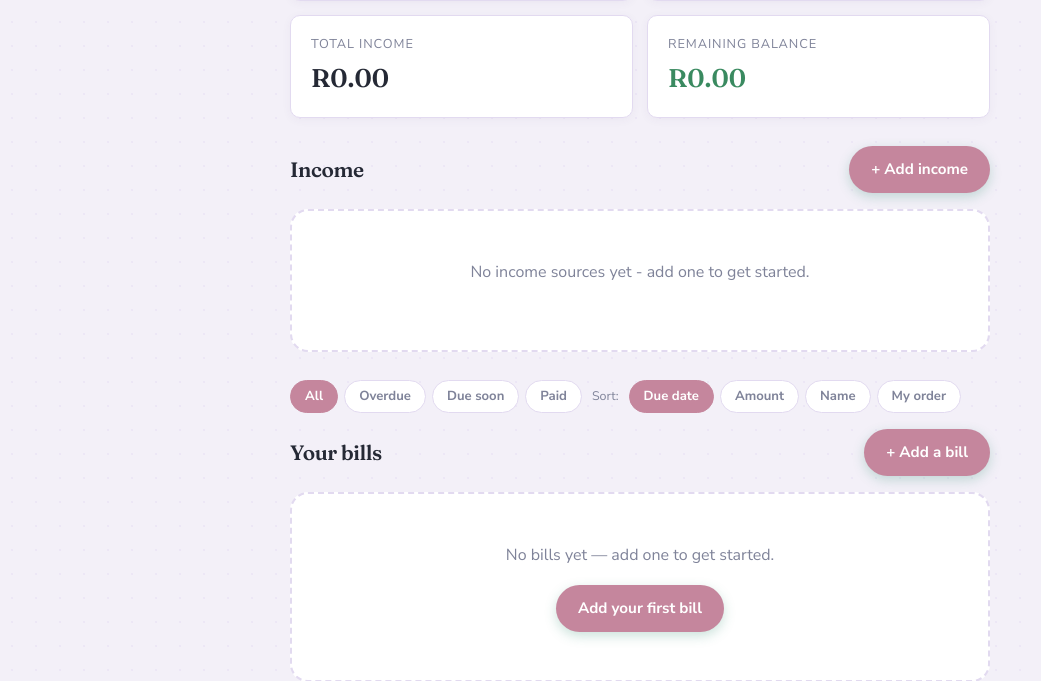
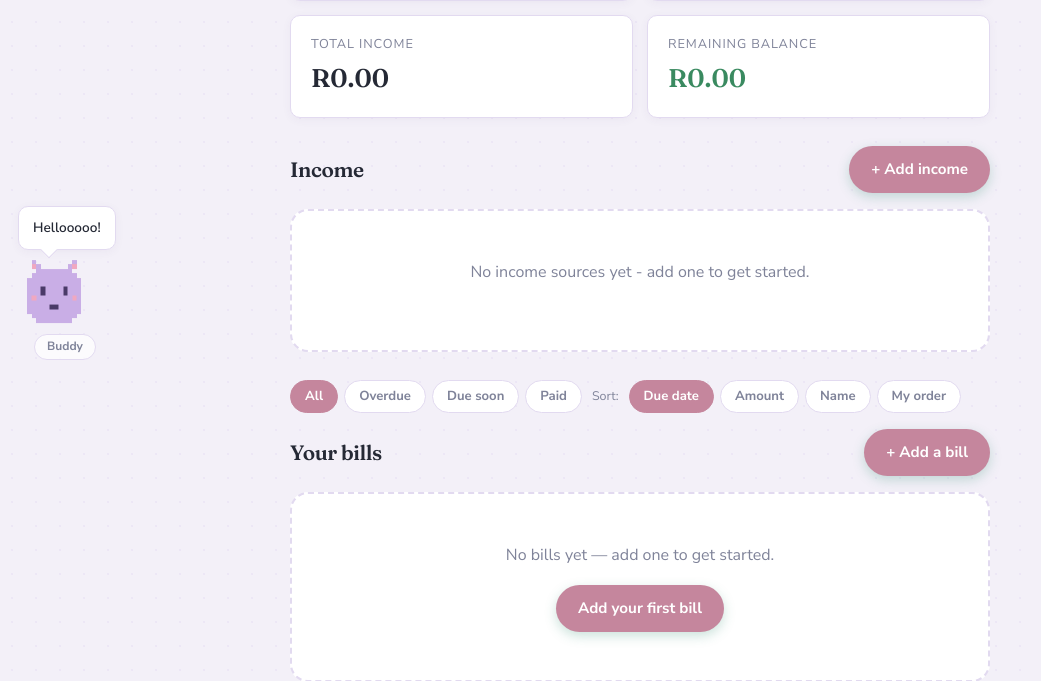
Before and after one commit to tristangouws1-prog/budget-buddy, a Flask app: page / in a window 1280 px wide. Shown: the part 422-1103 px from the top of the page, without its empty margins (0-1041 px from the left). Run offline with Flask 3, Linux system fonts and the light colour scheme; the visitor is signed in with stand-in values (Sample User, id 1); data comes from the database, SQL or seed files in the repository; data that the repository does not hold is empty.

Commit message:
Start of buddy part of budget buddy

```diff
--- a/app.py
+++ b/app.py
@@ -46,6 +46,7 @@ from werkzeug.security import generate_password_hash, check_password_hash
 from apscheduler.schedulers.background import BackgroundScheduler
 import datetime
 import calendar
+import random
 
 app = Flask(__name__)
 
@@ -252,6 +253,30 @@ class PaymentLog(db.Model):
     user_id = db.Column(db.Integer, db.ForeignKey("user.id"), nullable=False)
 
 
+class Buddy(db.Model):
+    """The user's pixel companion. One per user (for now)."""
+
+    id = db.Column(db.Integer, primary_key=True)
+
+#what the user calls their buddy
+    name = db.Column(db.String(50), nullable=False, default="Buddy")
+
+#which sprite family the buddy belongs to (only "blobcat" exists so far)
+    species = db.Column(db.String(30), nullable=False, default="blobcat")
+
+#"egg" or "hatched" - everyone is born hatched until Phase B3
+    stage = db.Column(db.String(10), nullable=False, default="hatched")
+
+#lifetime experience points - levels will be derived from this in Phase B2
+    xp = db.Column(db.Integer, nullable=False, default=0)
+
+#when the buddy was created
+    created_at = db.Column(db.DateTime, default=datetime.datetime.now)
+
+#who the buddy belongs to
+    user_id = db.Column(db.Integer, db.ForeignKey("user.id"), nullable=False, unique=True)
+
+
 @login_manager.user_loader
 def load_user(user_id):
     #Flask-Login
@@ -402,6 +427,43 @@ def get_status(payment):
         return "soon"
 
     return "upcoming"
+
+#what the buddy says, per mood
+BUDDY_MESSAGES = {
+    "happy": [
+        "Everything's paid - you're amazing!",
+        "All clear! Treat yourself (a little).",
+        "Look at that dashboard. Spotless!",
+    ],
+    "neutral": [
+        "We've got this. One bill at a time.",
+        "Hellooooo!",
+        "I'm keeping an eye on things with you.",
+    ],
+    "worried": [
+        "Eek - '{bill}' is overdue!",
+        "Um... '{bill}' needs some attention.",
+        "Don't forget '{bill}'! I believe in you!",
+    ],
+}
+
+
+def buddy_mood(user):
+    """How the buddy feels about the user's bills right now.
+    Returns (mood, message)."""
+    payments = Payment.query.filter_by(user_id=user.id).all()
+    overdue = [p for p in payments if get_status(p) == "overdue"]
+    if overdue:
+        mood = "worried"
+        message = random.choice(BUDDY_MESSAGES["worried"]).format(bill=overdue[0].name)
+    elif payments and all(p.is_paid for p in payments):
+        mood = "happy"
+        message = random.choice(BUDDY_MESSAGES["happy"])
+    else:
+        mood = "neutral"
+        message = random.choice(BUDDY_MESSAGES["neutral"])
+    return mood, message
+
 
 def parse_money(raw):
     """Turn a form value into a number rounded to 2 decimal places.
@@ -647,6 +709,21 @@ def reset_password(token):
         return redirect(url_for("login"))
 
     return render_template("reset_password.html", token=token)
+
+
+@app.context_processor
+def inject_buddy():
+    """Give every template the buddy - base.html includes it on all pages.
+    Lazily creates a buddy the first time a user (old or new) loads a page."""
+    if not current_user.is_authenticated:
+        return {}
+    buddy = Buddy.query.filter_by(user_id=current_user.id).first()
+    if buddy is None:
+        buddy = Buddy(user_id=current_user.id)
+        db.session.add(buddy)
+        db.session.commit()
+    mood, message = buddy_mood(current_user)
+    return {"buddy": buddy, "buddy_mood": mood, "buddy_message": message}
 
 
 #-----------------------------------------------------------------------------#
--- a/static/style.css
+++ b/static/style.css
@@ -652,3 +652,130 @@ h1, h2, h3, .logo, .hero-amount {
     .bill-right { width: 100%; justify-content: space-between; margin-top: 8px; }
     .form-card { padding: 22px 18px; }
 }
+
+/* ── The Buddy ── */
+.buddy-dock {
+    /* sprite palette - scoped here so the blob recolours per theme */
+    --buddy-body: #c9aee6;
+    --buddy-ink: #4a3a68;
+    --buddy-cheek: #f0a8c0;
+
+    position: fixed;
+    left: 18px;
+    bottom: 18px;
+    z-index: 90;
+    display: flex;
+    flex-direction: column;
+    align-items: flex-start;
+    gap: 6px;
+    width: 170px;
+}
+body.theme-dark .buddy-dock {
+    --buddy-body: #8f74bf;
+    --buddy-ink: #221a38;
+    --buddy-cheek: #c887a2;
+}
+
+.buddy-bubble {
+    background: var(--surface);
+    border: 1.5px solid var(--border);
+    border-radius: var(--radius-sm);
+    box-shadow: var(--shadow-sm);
+    padding: 10px 14px;
+    font-size: 0.85rem;
+    font-weight: 600;
+    color: var(--ink);
+    position: relative;
+    animation: buddy-pop 0.25s ease both;
+}
+/* the little tail pointing down at the sprite */
+.buddy-bubble::after {
+    content: '';
+    position: absolute;
+    left: 24px;
+    bottom: -7px;
+    width: 11px;
+    height: 11px;
+    background: var(--surface);
+    border-right: 1.5px solid var(--border);
+    border-bottom: 1.5px solid var(--border);
+    transform: rotate(45deg);
+}
+
+.buddy-sprite {
+    width: 72px;
+    height: 72px;
+    background: none;
+    border: none;
+    padding: 0;
+    cursor: pointer;
+}
+.buddy-sprite svg {
+    width: 100%;
+    height: 100%;
+    animation: buddy-bob 3s ease-in-out infinite;
+}
+.buddy-mood-worried .buddy-sprite svg { animation-duration: 1.2s; }
+
+.buddy-fill rect       { fill: var(--buddy-body); }
+.buddy-ink-fill rect   { fill: var(--buddy-ink); }
+.buddy-cheek-fill rect { fill: var(--buddy-cheek); }
+
+/* mood switching - the dock's buddy-mood-* class picks the face */
+.buddy-eyes-happy, .buddy-brows,
+.buddy-mouth-happy, .buddy-mouth-worried { display: none; }
+.buddy-mood-happy .buddy-eyes-happy     { display: block; }
+.buddy-mood-happy .buddy-eyes-open      { display: none; }
+.buddy-mood-happy .buddy-mouth-happy    { display: block; }
+.buddy-mood-happy .buddy-mouth-neutral  { display: none; }
+.buddy-mood-worried .buddy-brows        { display: block; }
+.buddy-mood-worried .buddy-mouth-worried { display: block; }
+.buddy-mood-worried .buddy-mouth-neutral { display: none; }
+
+/* blink every few seconds (open eyes only) */
+.buddy-eyes-open {
+    animation: buddy-blink 4.5s linear infinite;
+    transform-box: fill-box;
+    transform-origin: center;
+}
+
+.buddy-name {
+    font-size: 0.75rem;
+    font-weight: 700;
+    color: var(--muted);
+    background: var(--pill-bg);
+    border: 1px solid var(--border);
+    padding: 2px 12px;
+    border-radius: 999px;
+    margin-left: 16px;
+}
+
+/* clicking the sprite dismisses the bubble on desktop... */
+.buddy-dock.buddy-open .buddy-bubble { display: none; }
+
+/* ...and reveals it on mobile, where it starts hidden */
+@media (max-width: 720px) {
+    .buddy-dock { width: auto; }
+    .buddy-bubble, .buddy-name { display: none; }
+    .buddy-sprite { width: 52px; height: 52px; }
+    .buddy-dock.buddy-open .buddy-bubble {
+        display: block;
+        position: absolute;
+        bottom: 62px;
+        left: 0;
+        width: 190px;
+    }
+}
+
+@keyframes buddy-bob {
+    0%, 100% { transform: translateY(0); }
+    50%      { transform: translateY(-3px); }
+}
+@keyframes buddy-blink {
+    0%, 93%, 100% { transform: scaleY(1); }
+    95%, 97%      { transform: scaleY(0.12); }
+}
+@keyframes buddy-pop {
+    from { opacity: 0; transform: translateY(5px) scale(0.96); }
+    to   { opacity: 1; transform: translateY(0) scale(1); }
+}
--- /dev/null
+++ b/templates/_buddy.html
@@ -0,0 +1,83 @@
+{# The pixel buddy - included on every page from base.html.
+   Renders nothing until app.py supplies `buddy`, `buddy_mood` and
+   `buddy_message` through the context processor (see Buddy_Plan.md, Phase B1). #}
+{% if current_user.is_authenticated and buddy is defined and buddy %}
+<div class="buddy-dock buddy-mood-{{ buddy_mood }}" id="buddy-dock">
+
+    <div class="buddy-bubble">{{ buddy_message }}</div>
+
+    <button class="buddy-sprite" type="button" title="{{ buddy.name }}"
+            aria-label="Toggle {{ buddy.name }}'s message"
+            onclick="document.getElementById('buddy-dock').classList.toggle('buddy-open')">
+        <svg viewBox="0 0 16 16" shape-rendering="crispEdges" aria-hidden="true">
+            <!-- ears -->
+            <g class="buddy-fill">
+                <rect x="3" y="1" width="1" height="2"/>
+                <rect x="4" y="2" width="1" height="1"/>
+                <rect x="12" y="1" width="1" height="2"/>
+                <rect x="11" y="2" width="1" height="1"/>
+            </g>
+            <g class="buddy-cheek-fill">
+                <rect x="3" y="2" width="1" height="1"/>
+                <rect x="12" y="2" width="1" height="1"/>
+            </g>
+
+            <!-- body blob -->
+            <g class="buddy-fill">
+                <rect x="4" y="3" width="8" height="1"/>
+                <rect x="3" y="4" width="10" height="1"/>
+                <rect x="2" y="5" width="12" height="8"/>
+                <rect x="3" y="13" width="10" height="1"/>
+                <rect x="4" y="14" width="8" height="1"/>
+            </g>
+
+            <!-- eyes: which set shows is decided by the mood class in CSS -->
+            <g class="buddy-eyes buddy-ink-fill">
+                <g class="buddy-eyes-open">
+                    <rect x="5" y="7" width="1" height="2"/>
+                    <rect x="10" y="7" width="1" height="2"/>
+                </g>
+                <g class="buddy-eyes-happy">
+                    <rect x="4" y="7" width="1" height="1"/>
+                    <rect x="5" y="6" width="1" height="1"/>
+                    <rect x="6" y="7" width="1" height="1"/>
+                    <rect x="9" y="7" width="1" height="1"/>
+                    <rect x="10" y="6" width="1" height="1"/>
+                    <rect x="11" y="7" width="1" height="1"/>
+                </g>
+            </g>
+
+            <!-- eyebrows, only when worried -->
+            <g class="buddy-brows buddy-ink-fill">
+                <rect x="4" y="5" width="2" height="1"/>
+                <rect x="10" y="5" width="2" height="1"/>
+            </g>
+
+            <!-- rosy cheeks -->
+            <g class="buddy-cheek-fill">
+                <rect x="3" y="9" width="1" height="1"/>
+                <rect x="12" y="9" width="1" height="1"/>
+            </g>
+
+            <!-- mouths: one per mood -->
+            <g class="buddy-ink-fill">
+                <g class="buddy-mouth-happy">
+                    <rect x="6" y="10" width="1" height="1"/>
+                    <rect x="7" y="11" width="2" height="1"/>
+                    <rect x="9" y="10" width="1" height="1"/>
+                </g>
+                <g class="buddy-mouth-neutral">
+                    <rect x="7" y="11" width="2" height="1"/>
+                </g>
+                <g class="buddy-mouth-worried">
+                    <rect x="7" y="10" width="2" height="1"/>
+                    <rect x="6" y="11" width="1" height="1"/>
+                    <rect x="9" y="11" width="1" height="1"/>
+                </g>
+            </g>
+        </svg>
+    </button>
+
+    <span class="buddy-name">{{ buddy.name }}</span>
+</div>
+{% endif %}
--- a/templates/base.html
+++ b/templates/base.html
@@ -46,6 +46,9 @@
         {% block content %}{% endblock %}
     </main>
 
+    <!-- The pixel buddy - renders nothing until app.py supplies it -->
+    {% include "_buddy.html" %}
+
     <footer class="site-footer">
         <p>Staying on top of your money, one small step at a time.</p>
     </footer>
--- a/templates/history.html
+++ b/templates/history.html
@@ -13,7 +13,7 @@
             {% for month in chart_months %}
                 <div class="chart-col">
                     <div class="chart-bar-area">
-                        <!-- the inline height is the bar's size as a % of the tallest month -->
+                        <!-- inline height is the bar's size as a % of the tallest month -->
                         <div class="chart-bar {{ 'chart-bar-current' if loop.last }}"
                              style="height: {{ month.height }}%">
                             <span class="chart-value">{{ current_user.currency }}{{ "%.0f"|format(month.total) }}</span>
@@ -36,7 +36,7 @@
             <table class="history-table">
                 <thead>
                     <tr>
-                        <!-- date and time in separate columns -->
+                        <!-- date and time -->
                         <th>Date</th>
                         <th>Time</th>
                         <th>Bill</th>
```
Also changed, not shown: Buddy_Plan.md (added, +138 -0 lines), To_Do_List.txt (+10 -4 lines).
